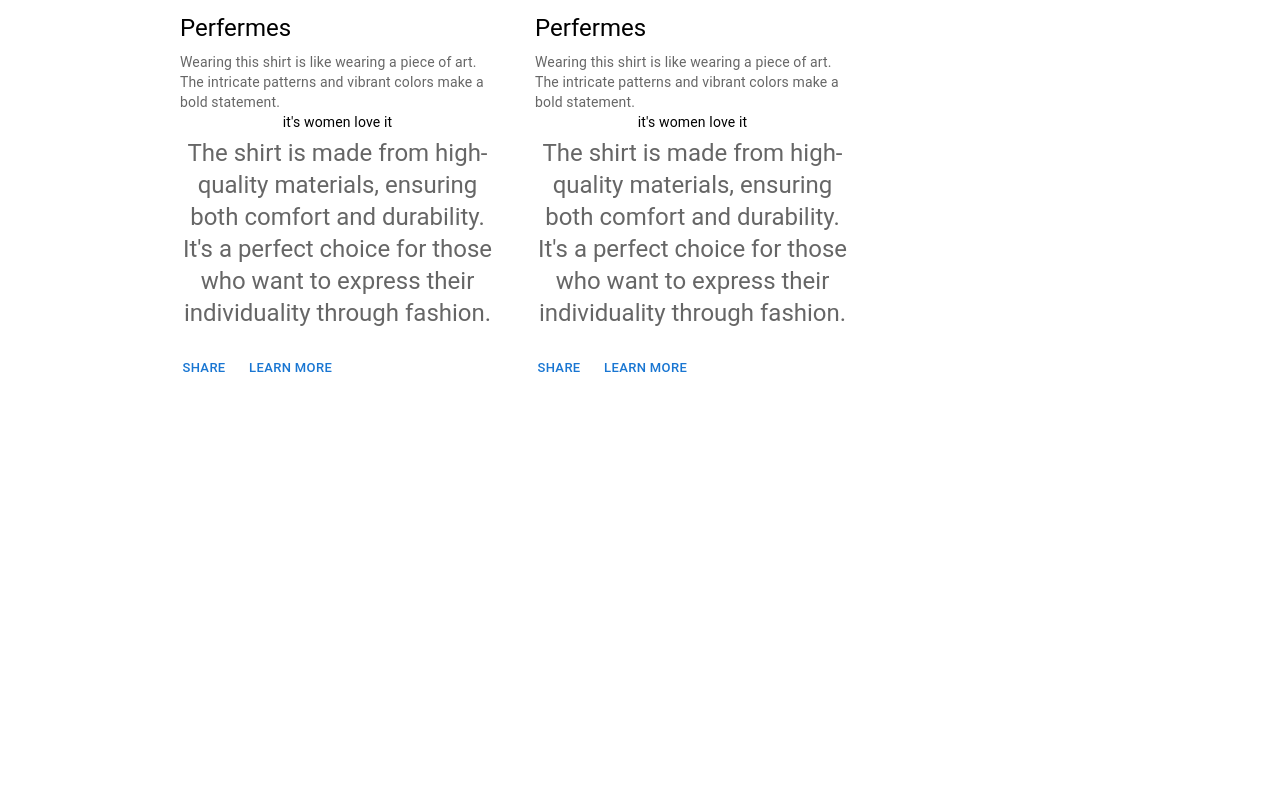
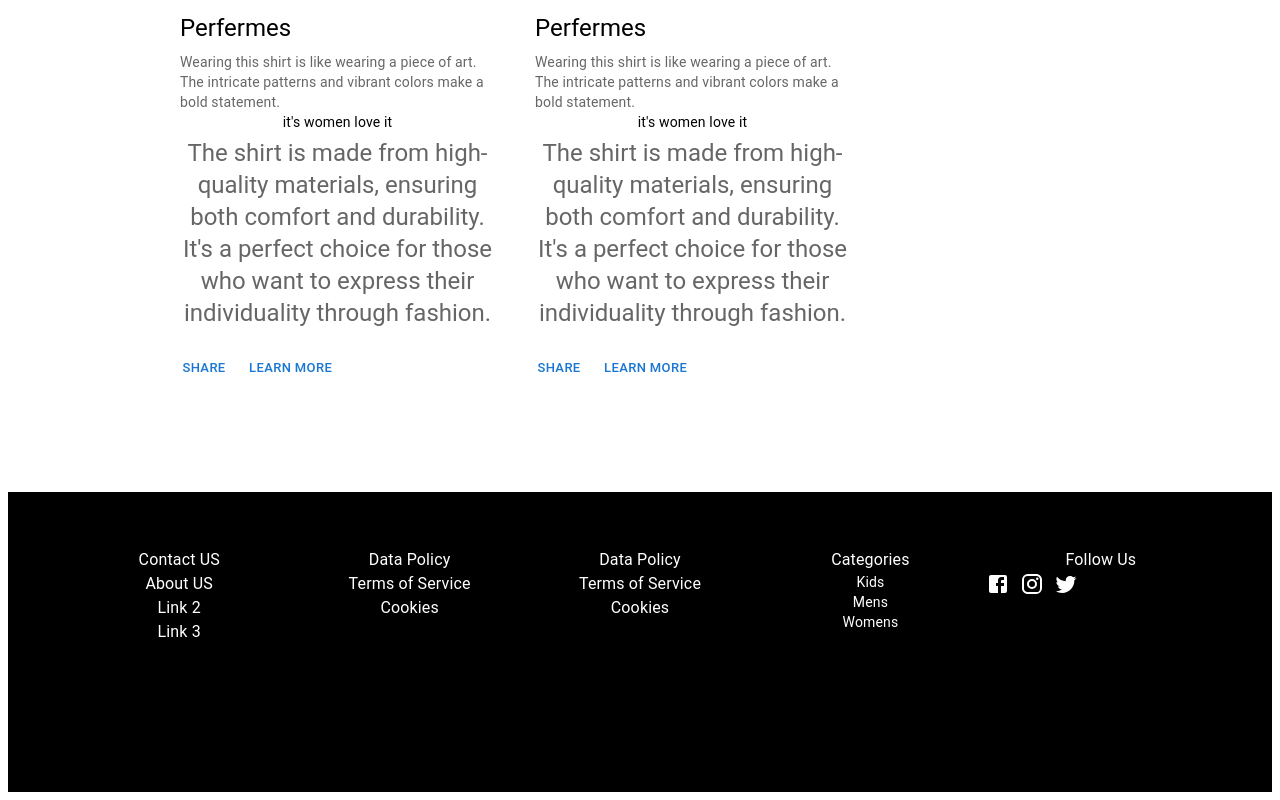
Before and after one commit to vinothsmart/mui5-blog-1, a React (Create React App) app: page / in a window 1280 px wide. Shown: the part 2697-3497 px from the top of the page. Before the commit the page ends 3197 px from the top, so only its background shows below. Built offline with nearby package versions, Linux system fonts and the light colour scheme; the HTML template or start-up script is replaced by a standard one.

Commit message:
Add Footer component with social links and contact information

```diff
--- a/src/App.js
+++ b/src/App.js
@@ -1,3 +1,4 @@
+import Footer from "./components/footer/Footer";
 import Home from "./components/home/Home";
 import NavBar from "./components/navbar/NavBar";
 
@@ -6,6 +7,7 @@ function App() {
     <>
       <NavBar />
       <Home />
+      <Footer />
     </>
   );
 }
--- /dev/null
+++ b/src/components/footer/Footer.js
@@ -0,0 +1,78 @@
+import { Box, Stack, styled, Typography } from "@mui/material";
+import { Facebook, Instagram, Twitter } from "@mui/icons-material";
+
+const SocialBox = styled(Box)({
+  display: "flex",
+  gap: 10,
+  color: "white",
+});
+
+const Footer = () => {
+  return (
+    <Box sx={{ backgroundColor: "black", height: "300px" }}>
+      <Stack direction={{ xs: "row", sm: "row", md: "row" }} p={7}>
+        <Box flex={1}>
+          <Typography color="white" align="center">
+            Contact US
+          </Typography>
+          <Typography color="white" align="center">
+            About US
+          </Typography>
+          <Typography color="white" align="center">
+            Link 2
+          </Typography>
+          <Typography color="white" align="center">
+            Link 3
+          </Typography>
+        </Box>
+        <Box flex={1}>
+          <Typography color="white" align="center">
+            Data Policy
+          </Typography>
+          <Typography color="white" align="center">
+            Terms of Service
+          </Typography>
+          <Typography color="white" align="center">
+            Cookies
+          </Typography>
+        </Box>
+        <Box flex={1}>
+          <Typography color="white" align="center">
+            Data Policy
+          </Typography>
+          <Typography color="white" align="center">
+            Terms of Service
+          </Typography>
+          <Typography color="white" align="center">
+            Cookies
+          </Typography>
+        </Box>
+        <Box flex={1}>
+          <Typography color="white" align="center">
+            Categories
+          </Typography>
+          <Typography color="white" variant="body2" align="center">
+            Kids
+          </Typography>
+          <Typography color="white" variant="body2" align="center">
+            Mens
+          </Typography>
+          <Typography color="white" variant="body2" align="center">
+            Womens
+          </Typography>
+        </Box>
+        <Box flex={1}>
+          <Typography color="white" align="center">
+            Follow Us
+          </Typography>
+          <SocialBox>
+            <Facebook />
+            <Instagram />
+            <Twitter />
+          </SocialBox>
+        </Box>
+      </Stack>
+    </Box>
+  );
+};
+export default Footer;
```
